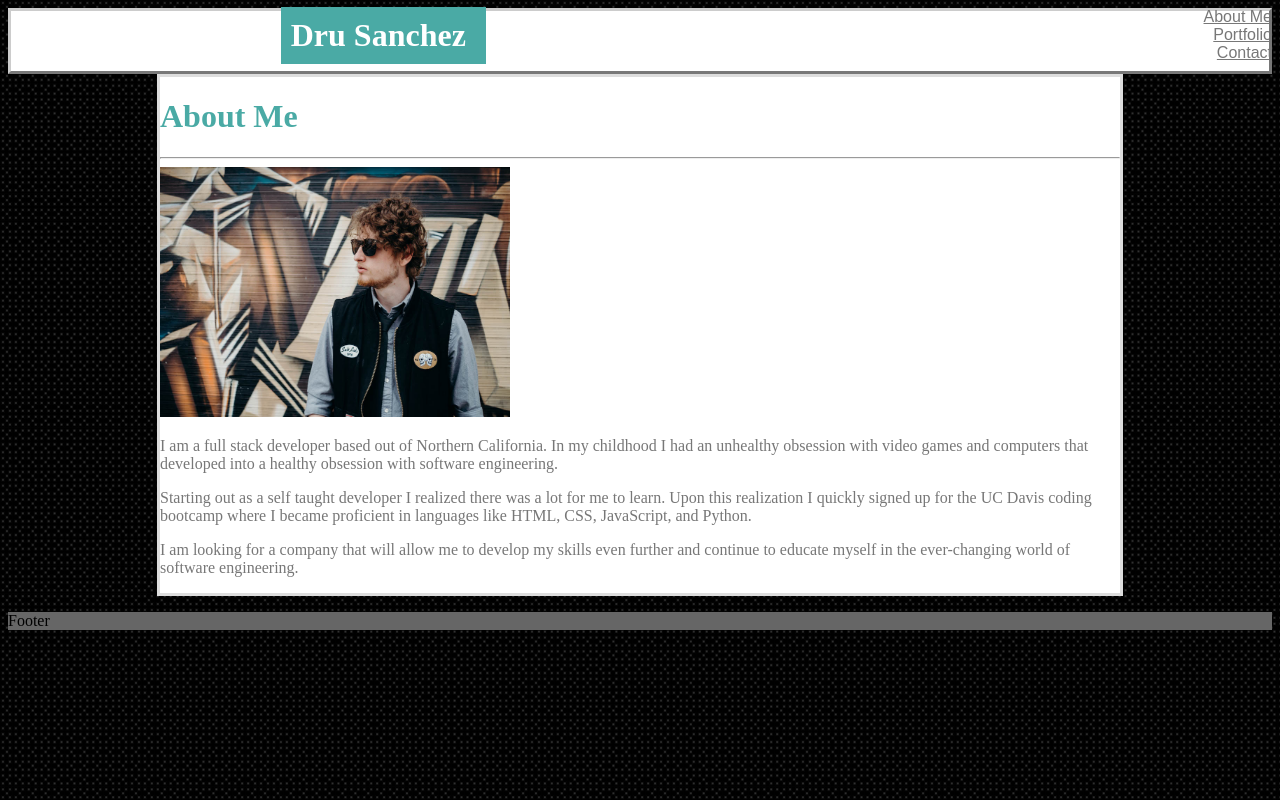
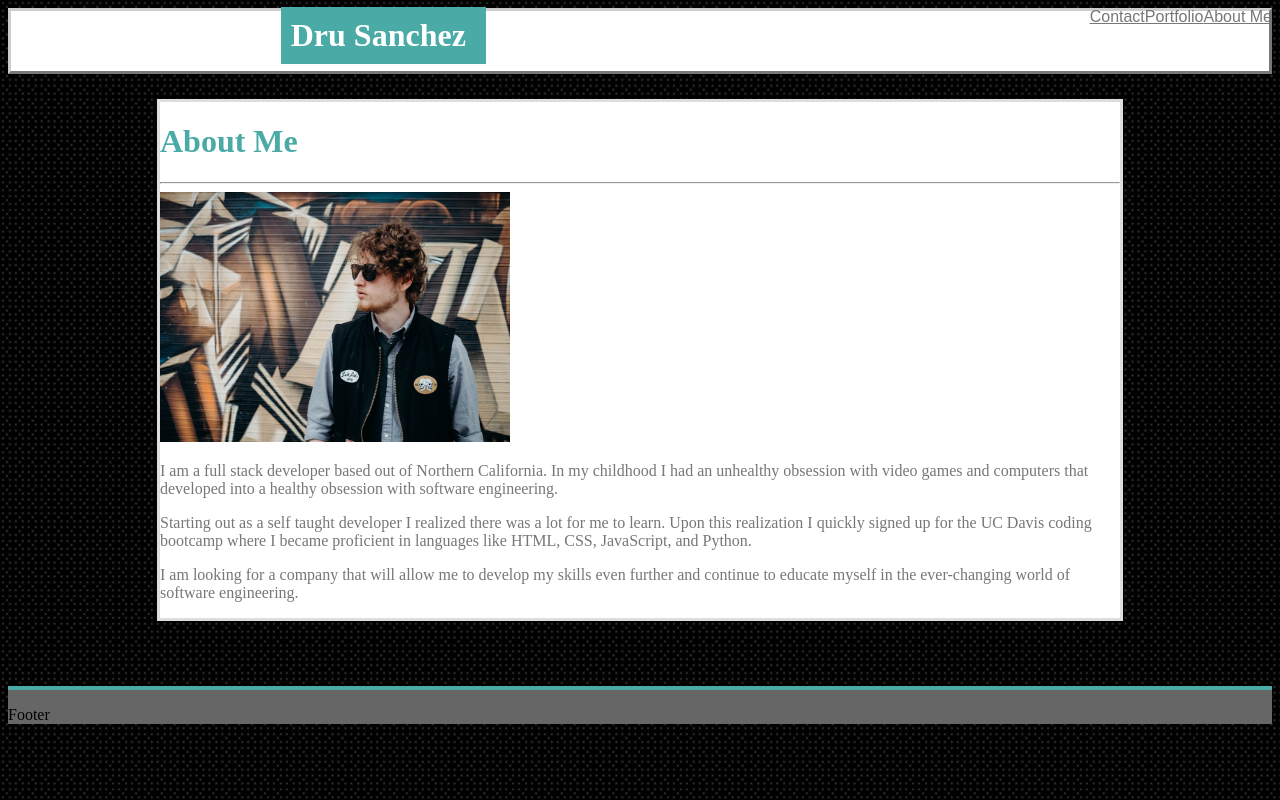
Before and after one commit to Drubaloo/Drubaloo.github.io, a plain HTML site: page Index.html in a window 1280 px wide. Drawn offline with Linux system fonts and the light colour scheme.

Commit message:
basicStructure

```diff
--- a/Index.html
+++ b/Index.html
@@ -11,11 +11,11 @@
 
 <body>
     <H1 class="header">Dru Sanchez</H1>
-    <div class="links">
+    <div class="navbar">
         <li class="links">
-        <li><a class="links" href="index">About Me</a></li>
-        <li><a class="links" href="portfolio">Portfolio</a></li>
-        <li><a class="links" href="contact">Contact</a></li>
+        <li><a class="navbarText" href="index">About Me</a></li>
+        <li><a class="navbarText" href="portfolio">Portfolio</a></li>
+        <li><a class="navbarText" href="contact">Contact</a></li>
         </li>
 
 
--- a/assets/css/style.css
+++ b/assets/css/style.css
@@ -29,6 +29,10 @@ body {
     padding: 0px
     align-content: center;
     margin: auto;
+    border-top: 4px solid;
+    border-color: #4aaaa5;
+    position: relative;
+    top: 90px;
 }
 
 .mainContent {
@@ -40,6 +44,8 @@ body {
     color: #777777;
     margin: auto;
     padding-top: 0px;
+    position: relative;
+    top: 25px;
 }
 
 .image {
@@ -48,14 +54,13 @@ body {
     align-content: left;
 }
 
-.links {
-    font-family: 'Arial', 'Helvetica Neue', Helvetica, sans-serif;
-    color: #777777;
+.navbar {
     list-style-type: none;
     margin: auto;
     padding: 0;
-    display: inline;
     float: right;
+    display: inline-block;
+
 
 }
 
@@ -67,3 +72,22 @@ body {
     color: #dddddd;
 
 }
+
+.navbarText {
+    font-family: 'Arial', 'Helvetica Neue', Helvetica, sans-serif;
+    color: #777777;
+
+}
+
+.nav{
+    list-style-type:none;
+margin:0;
+padding:0;
+position:relative;
+display:inline-block;
+}
+
+li {
+    float: right;
+    display: inline-block;
+}
```
